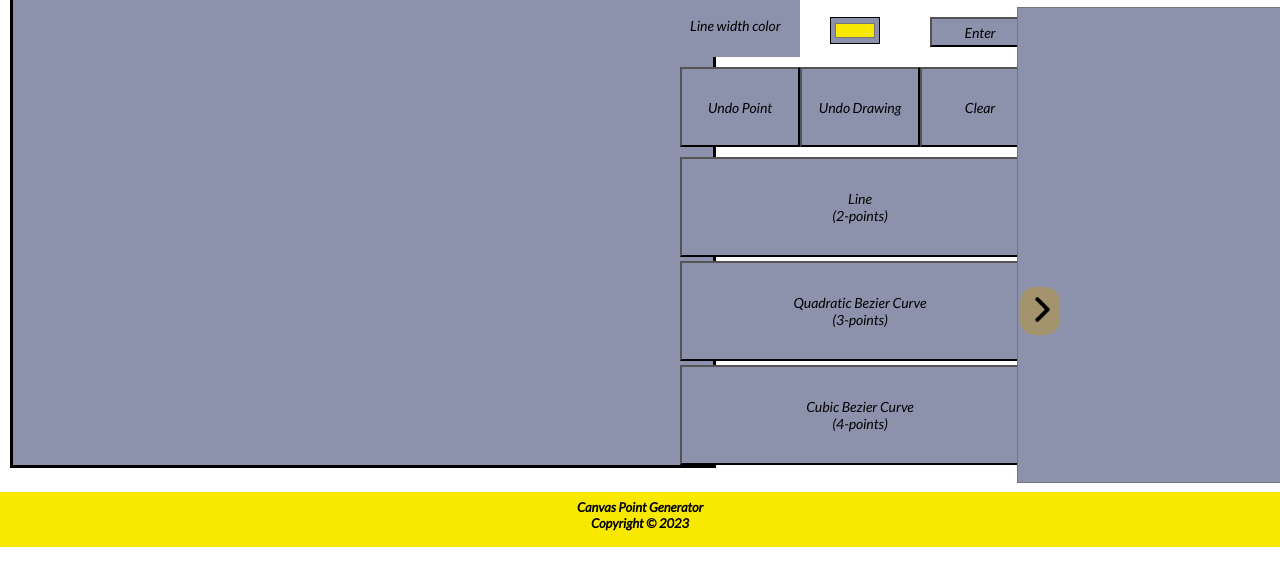
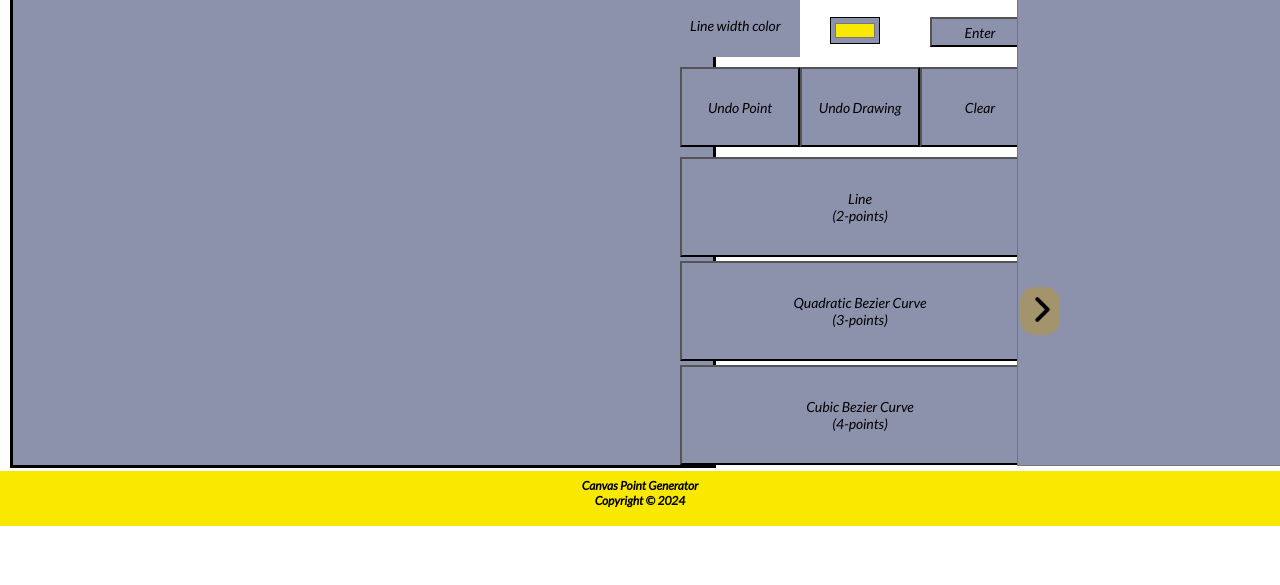
Before and after one commit to Rakshii-S/Canvas-Point-Generator, a plain HTML site: page index.html in a window 1280 px wide. Shown: the part 183-768 px from the top of the page. Drawn offline with nearby package versions, Linux system fonts and the light colour scheme.

Commit message:
Updated copyright

```diff
--- a/index.css
+++ b/index.css
@@ -333,7 +333,7 @@ main
     margin:10px;
     display: grid;
     width:31%;
-    grid-template-rows:100px 485px;
+    grid-template-rows:83px 485px;
 }
 #message1
 {
@@ -375,10 +375,11 @@ main
 /*footer*/
 footer
 {
+    margin-top:-12px;
     background-color: #f9e900;
     color:black;
     font-weight: bold;
-    font-size:13px;
+    font-size:12px;
     height:55px;
     width:100%;
     text-align: center;
--- a/index.html
+++ b/index.html
@@ -58,12 +58,11 @@
                 <textarea id="message1" class="change2">By default line width is 3.</textarea>
                 <textarea id="code" class="change2"></textarea>
                 <button id="copytext" onclick="copyCode()"><img src="images/copy.png" alt="copy" width="20px"></button>
-            </div>
         </section>
     </main>
     <footer>
         <div>Canvas Point Generator</div>
-        <div>Copyright &copy 2023 </div>
+        <div>Copyright &copy 2024 </div>
     </footer>
     <script src="https://ajax.googleapis.com/ajax/libs/jquery/3.6.4/jquery.min.js"></script>
     <script src="index.js"></script>
```
